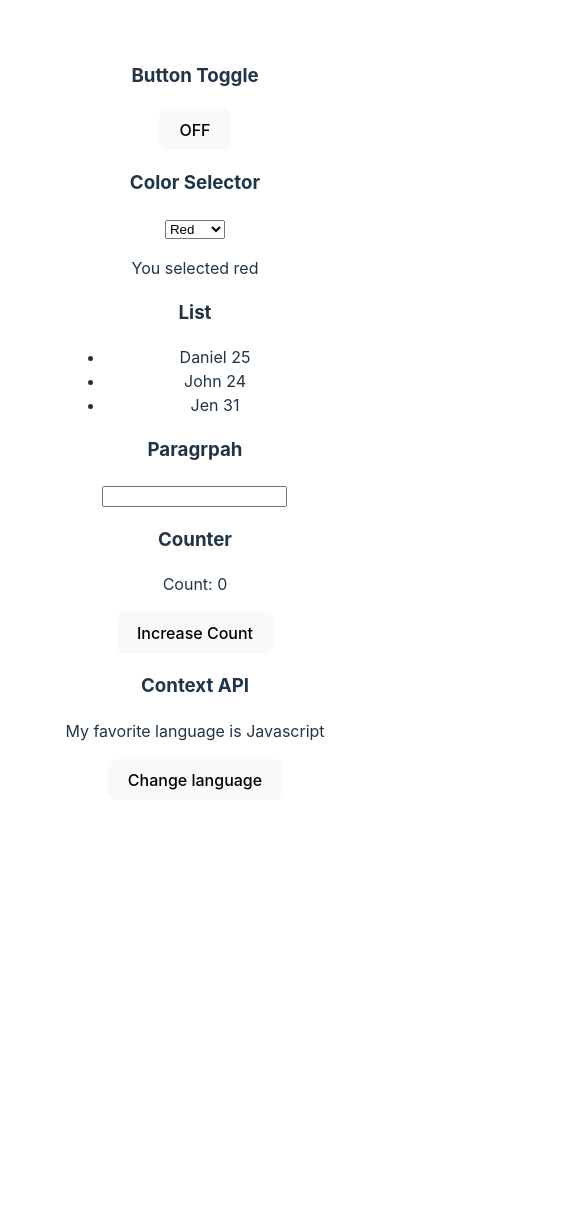
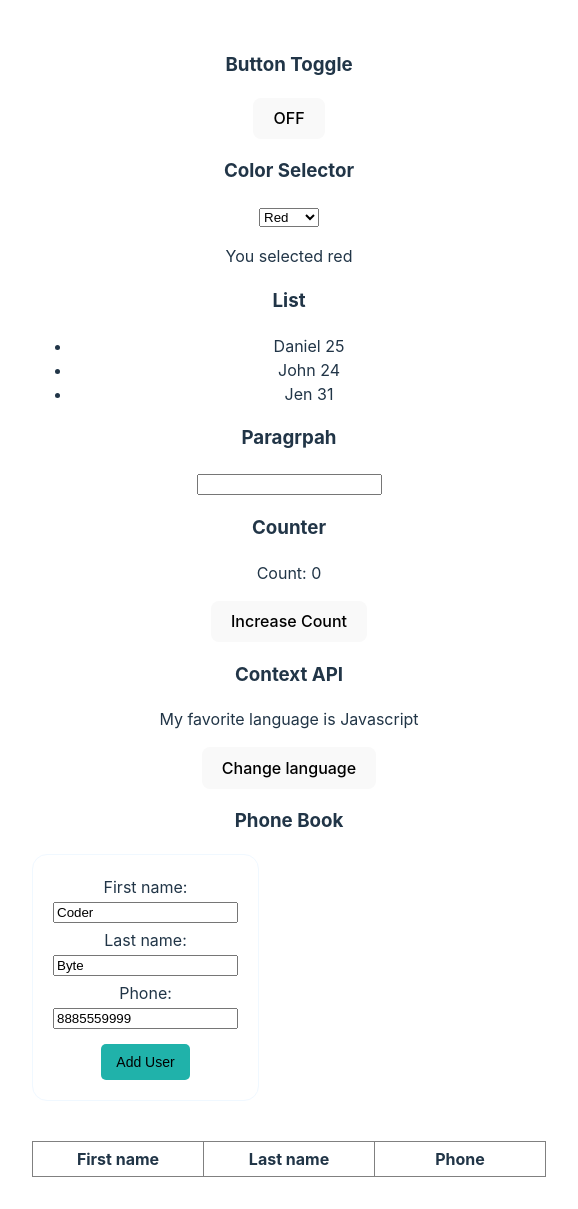
Before and after one commit to saji2000/coderbyte-interview, a React (Vite) app: page / in a window 390 px wide. Shown: the whole page, 578 px wide, since content can reach past the window. Before the commit the page ends 844 px from the top, so only its background shows below. Built offline with nearby package versions, Linux system fonts and the light colour scheme.

Commit message:
Phone book added, praise God

```diff
--- a/src/App.jsx
+++ b/src/App.jsx
@@ -8,6 +8,7 @@ import ContextApi from "./components/ContextApi";
 import reactLogo from "./assets/react.svg";
 import viteLogo from "/vite.svg";
 import "./App.css";
+import PhoneBook from "./components/PhoneBook";
 
 function App() {
   return (
@@ -18,6 +19,7 @@ function App() {
       <Paragraph />
       <Counter />
       <ContextApi />
+      <PhoneBook />
     </>
   );
 }
--- /dev/null
+++ b/src/components/PhoneBook.jsx
@@ -0,0 +1,157 @@
+import React, { useState, useReducer, useCallback } from "react";
+
+const style = {
+  table: {
+    borderCollapse: "collapse",
+  },
+  tableCell: {
+    border: "1px solid gray",
+    margin: 0,
+    padding: "5px 10px",
+    width: "max-content",
+    minWidth: "150px",
+  },
+  form: {
+    container: {
+      padding: "20px",
+      border: "1px solid #F0F8FF",
+      borderRadius: "15px",
+      width: "max-content",
+      marginBottom: "40px",
+    },
+    inputs: {
+      marginBottom: "5px",
+    },
+    submitBtn: {
+      marginTop: "10px",
+      padding: "10px 15px",
+      border: "none",
+      backgroundColor: "lightseagreen",
+      fontSize: "14px",
+      borderRadius: "5px",
+    },
+  },
+};
+
+function PhoneBookForm({ entries, setEntries }) {
+  const initialFormState = {
+    userFirstname: "Coder",
+    userLastname: "Byte",
+    userPhone: "8885559999",
+  };
+
+  const formReducer = (state, { type, payload }) => {
+    switch (type) {
+      case "REST":
+        return { userFirstname: "", userLastname: "", userPhone: "" };
+      default:
+        return { ...state, [type]: payload };
+    }
+  };
+
+  const [formState, dispatch] = useReducer(formReducer, initialFormState);
+
+  const onChange = ({ target: { value, name } }) => {
+    dispatch({ type: name, payload: value });
+  };
+
+  const addEntryToPhoneBook = useCallback(() => {
+    const { userFirstname, userLastname, userPhone } = formState;
+    const newEntries = [...entries, { userFirstname, userLastname, userPhone }];
+    const newSortedEntries = newEntries.sort((a, b) => {
+      const userLastnameA = a.userLastname.toLowerCase();
+      const userLastnameB = b.userLastname.toLowerCase();
+      return userLastnameA < userLastnameB
+        ? -1
+        : userLastnameA > userLastnameB
+        ? 1
+        : 0;
+    });
+    setEntries(newSortedEntries);
+  }, [formState]);
+
+  return (
+    <form
+      onSubmit={(e) => {
+        e.preventDefault();
+        addEntryToPhoneBook(formState);
+        dispatch({ type: "RESET" });
+      }}
+      style={style.form.container}
+    >
+      <label>First name:</label>
+      <br />
+      <input
+        style={style.form.inputs}
+        className="userFirstname"
+        name="userFirstname"
+        type="text"
+        onChange={onChange}
+        value={formState.userFirstname}
+      />
+      <br />
+      <label>Last name:</label>
+      <br />
+      <input
+        style={style.form.inputs}
+        className="userLastname"
+        name="userLastname"
+        type="text"
+        onChange={onChange}
+        value={formState.userLastname}
+      />
+      <br />
+      <label>Phone:</label>
+      <br />
+      <input
+        style={style.form.inputs}
+        className="userPhone"
+        name="userPhone"
+        type="text"
+        onChange={onChange}
+        value={formState.userPhone}
+      />
+      <br />
+      <input
+        style={style.form.submitBtn}
+        className="submitButton"
+        type="submit"
+        value="Add User"
+      />
+    </form>
+  );
+}
+
+function InformationTable({ entries }) {
+  return (
+    <table style={style.table} className="informationTable">
+      <thead>
+        <tr key={`row-0`}>
+          <th style={style.tableCell}>First name</th>
+          <th style={style.tableCell}>Last name</th>
+          <th style={style.tableCell}>Phone</th>
+        </tr>
+        {entries.map(({ userFirstname, userLastname, userPhone }, index) => (
+          <tr key={`row-${index + 1}`}>
+            <td style={style.tableCell}>{userFirstname}</td>
+            <td style={style.tableCell}>{userLastname}</td>
+            <td style={style.tableCell}>{userPhone}</td>
+          </tr>
+        ))}
+      </thead>
+    </table>
+  );
+}
+
+function PhoneBook() {
+  const [entries, setEntries] = useState([]);
+  return (
+    <section>
+      <h3>Phone Book</h3>
+      <PhoneBookForm entries={entries} setEntries={setEntries} />
+      <InformationTable entries={entries} />
+    </section>
+  );
+}
+
+export default PhoneBook;
```
